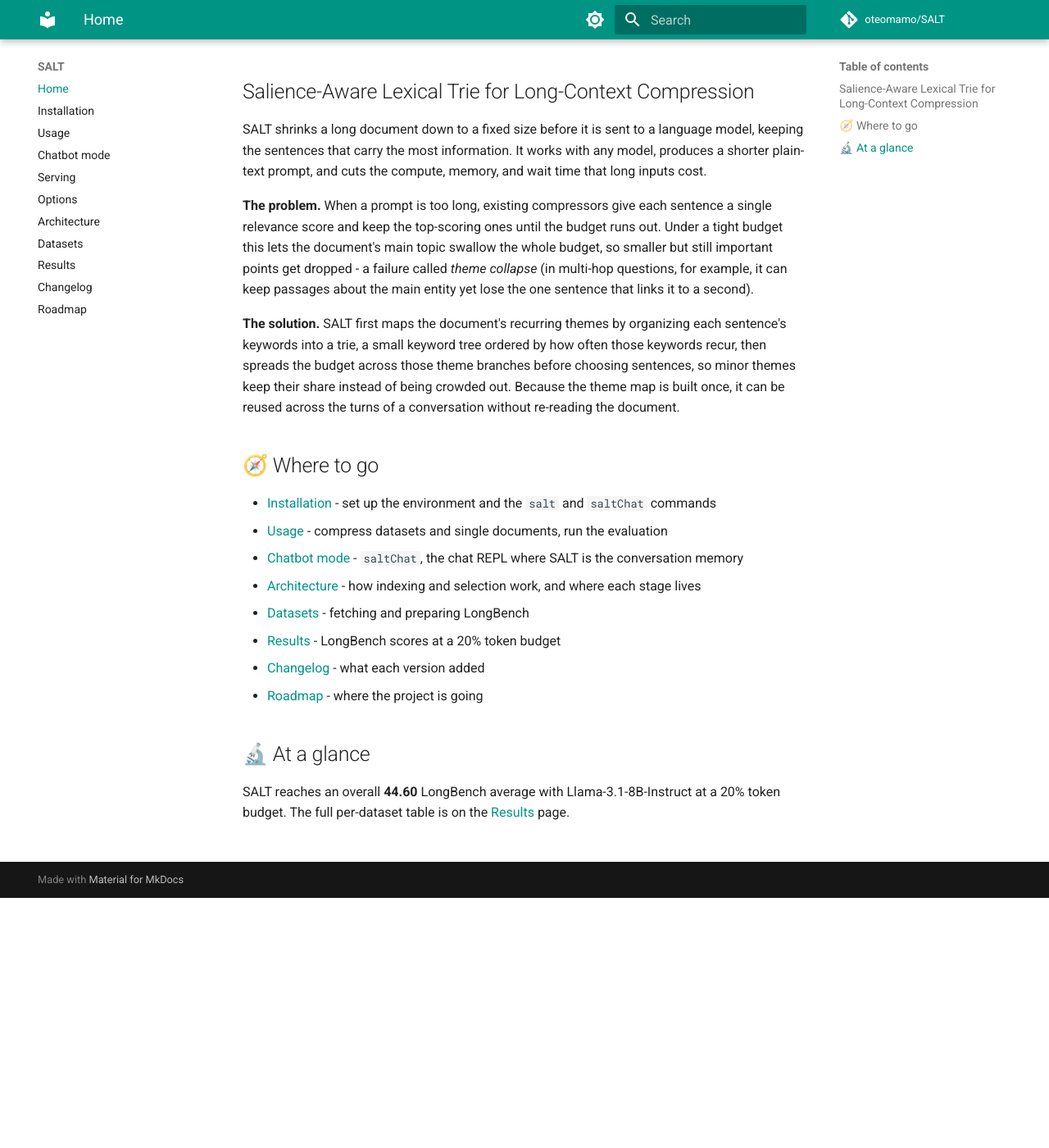
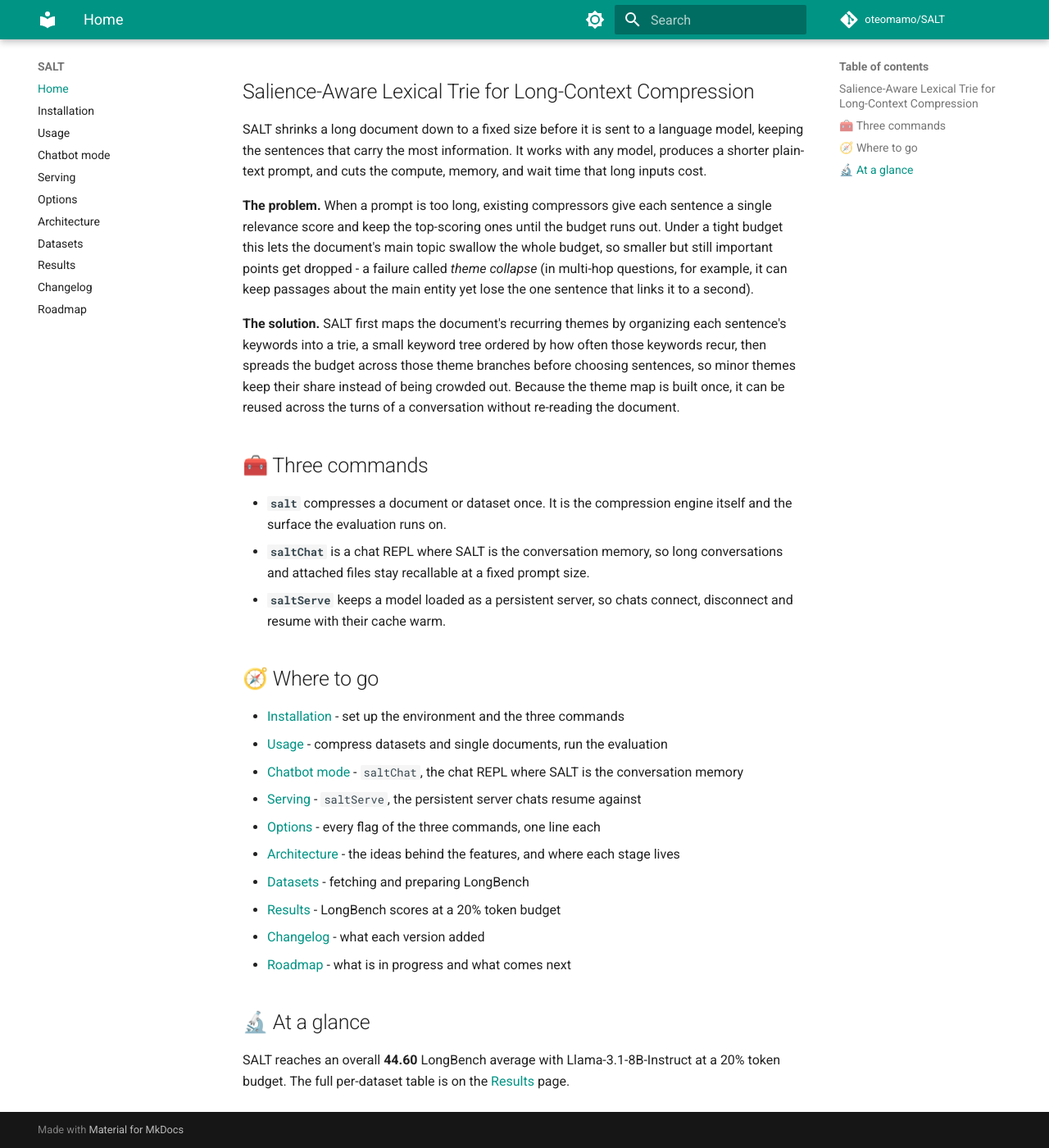
Before and after one commit to oteomamo/SALT, an MkDocs documentation site: the page built from docs/index.md, in a window 1280 px wide and 1400 px high, scrolled down 305 px. Shown: the whole window at 82% size. Built offline with MkDocs 1.6.1 and Material for MkDocs 9.7.7, drawn with Linux system fonts in a browser that asks for light colours; comment, search, counter and statistics services are not loaded; the version menu is left out.

Commit message:
v2.9.62 docs site: frame the three commands and a purpose-first roadmap
The home page now introduces salt, saltChat and saltServe as three
distinct commands with one-line purposes and routes readers to the
new Serving and Options pages. The roadmap splits in-progress from
next, adds the ongoing scripted-runs and switch-graduation work, and
README's dual-home roadmap carries the same wording. Verified with
python scripts/style_gate.py and mkdocs build --strict.

```diff
--- a/docs/index.md
+++ b/docs/index.md
@@ -26,16 +26,28 @@ before choosing sentences, so minor themes keep their share instead of being
 crowded out. Because the theme map is built once, it can be reused across the
 turns of a conversation without re-reading the document.
 
+## 🧰 Three commands
+
+- **`salt`** compresses a document or dataset once. It is the
+  compression engine itself and the surface the evaluation runs on.
+- **`saltChat`** is a chat REPL where SALT is the conversation memory,
+  so long conversations and attached files stay recallable at a fixed
+  prompt size.
+- **`saltServe`** keeps a model loaded as a persistent server, so chats
+  connect, disconnect and resume with their cache warm.
+
 ## 🧭 Where to go
 
-- [Installation](installation.md) - set up the environment and the `salt` and `saltChat` commands
+- [Installation](installation.md) - set up the environment and the three commands
 - [Usage](usage.md) - compress datasets and single documents, run the evaluation
 - [Chatbot mode](chatbot.md) - `saltChat`, the chat REPL where SALT is the conversation memory
-- [Architecture](architecture.md) - how indexing and selection work, and where each stage lives
+- [Serving](serving.md) - `saltServe`, the persistent server chats resume against
+- [Options](options.md) - every flag of the three commands, one line each
+- [Architecture](architecture.md) - the ideas behind the features, and where each stage lives
 - [Datasets](datasets.md) - fetching and preparing LongBench
 - [Results](results.md) - LongBench scores at a 20% token budget
 - [Changelog](changelog.md) - what each version added
-- [Roadmap](roadmap.md) - where the project is going
+- [Roadmap](roadmap.md) - what is in progress and what comes next
 
 ## 🔬 At a glance
 
--- a/pyproject.toml
+++ b/pyproject.toml
@@ -4,7 +4,7 @@ build-backend = "setuptools.build_meta"
 
 [project]
 name = "salt"
-version = "2.9.61"
+version = "2.9.62"
 description = "SALT: Salience-Aware Lexical Trie for Long-Context Compression"
 readme = "README.md"
 license = "MIT"
```
Also changed, not shown: README.md (+16 -7 lines), docs/roadmap.md (+15 -7 lines).
